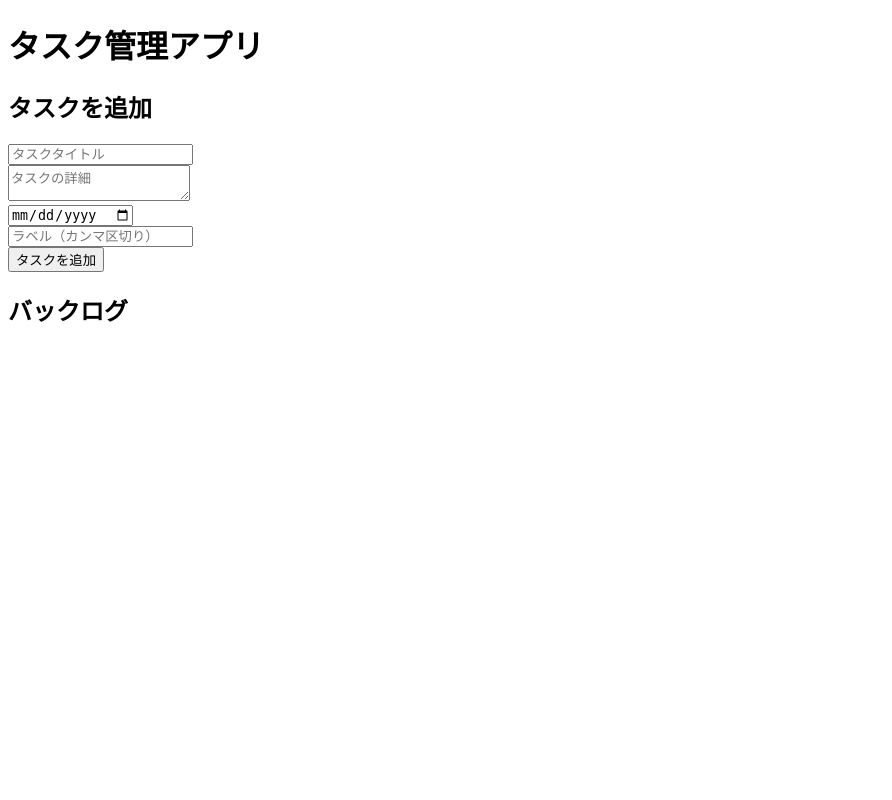
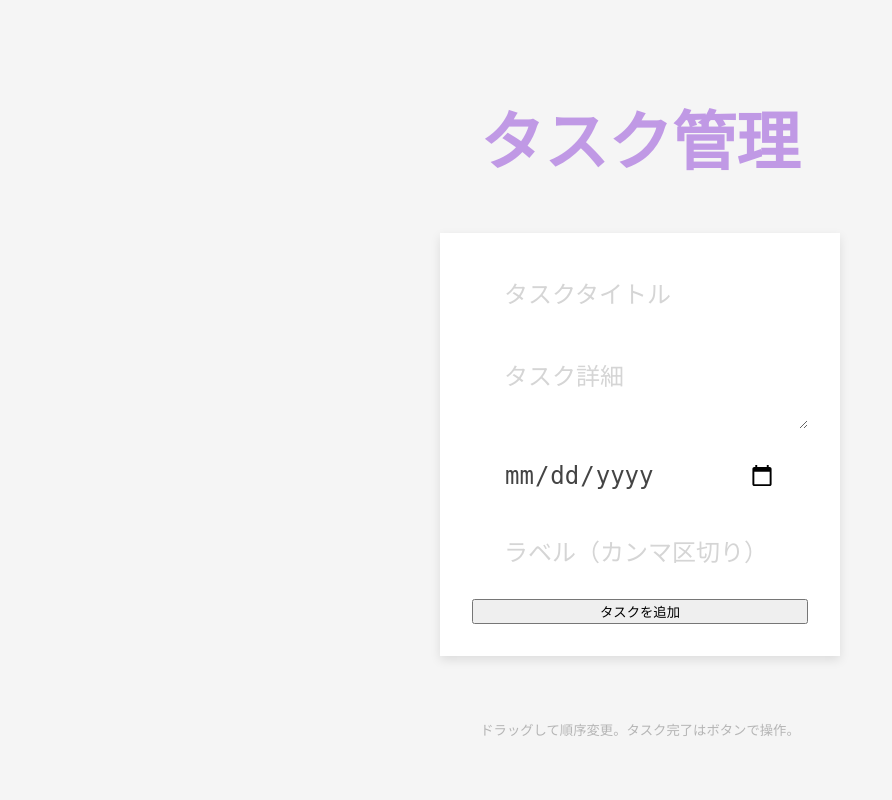
Before and after one commit to Nago-Tech526/TaskManagerWebApp, a Flask app: page / in a window 1280 px wide. Shown: the whole page, without its empty margins (0-892 px from the left). Run offline with Flask 3, Linux system fonts and the light colour scheme.

Commit message:
20250311_デザイン更新

```diff
--- /dev/null
+++ b/static/script.js
@@ -0,0 +1,130 @@
+document.addEventListener("DOMContentLoaded", () => {
+    const form = document.getElementById('task-form');
+    const titleInput = document.getElementById('title');
+    const detailsInput = document.getElementById('details');
+    const dueDateInput = document.getElementById('due_date');
+    const labelsInput = document.getElementById('labels');
+    const taskList = document.getElementById('task-list');
+
+    // タスク追加フォームの送信処理
+    form.addEventListener('submit', function(e) {
+      e.preventDefault();
+      const title = titleInput.value;
+      const details = detailsInput.value;
+      const due_date = dueDateInput.value;
+      const labels = labelsInput.value.split(',').map(s => s.trim()).filter(s => s);
+
+      if (title) {
+        fetch('/add_task', {
+          method: 'POST',
+          headers: {'Content-Type': 'application/json'},
+          body: JSON.stringify({title, details, due_date, labels})
+        })
+        .then(response => response.json())
+        .then(task => {
+          addTaskToList(task);
+          form.reset();
+        });
+      }
+    });
+
+    // 新規タスクをリストへ追加
+    function addTaskToList(task) {
+      const li = document.createElement('li');
+      li.className = 'task';
+      li.setAttribute('draggable', 'true');
+      li.setAttribute('data-id', task.id);
+      li.innerHTML = `<strong>${task.title}</strong><br>
+                      詳細: ${task.details}<br>
+                      期限: ${task.due_date}<br>
+                      ラベル: ${task.labels.join(', ')}<br>
+                      状態: 未完了<br>
+                      <button onclick="completeTask(${task.id})">完了にする</button>`;
+      taskList.appendChild(li);
+      addDnDHandlers(li);
+    }
+
+    // ドラッグ＆ドロップの処理
+    let dragSrcEl = null;
+
+    function handleDragStart(e) {
+      dragSrcEl = this;
+      e.dataTransfer.effectAllowed = 'move';
+      e.dataTransfer.setData('text/html', this.outerHTML);
+      this.classList.add('dragElem');
+    }
+
+    function handleDragOver(e) {
+      if (e.preventDefault) e.preventDefault();
+      e.dataTransfer.dropEffect = 'move';
+      return false;
+    }
+
+    function handleDragEnter(e) {
+      this.classList.add('over');
+    }
+
+    function handleDragLeave(e) {
+      this.classList.remove('over');
+    }
+
+    function handleDrop(e) {
+      if (e.stopPropagation) e.stopPropagation();
+      if (dragSrcEl !== this) {
+        dragSrcEl.parentNode.removeChild(dragSrcEl);
+        const dropHTML = e.dataTransfer.getData('text/html');
+        this.insertAdjacentHTML('beforebegin', dropHTML);
+        const dropElem = this.previousSibling;
+        addDnDHandlers(dropElem);
+        updateOrder();
+      }
+      this.classList.remove('over');
+      return false;
+    }
+
+    function handleDragEnd(e) {
+      this.classList.remove('over');
+    }
+
+    function addDnDHandlers(elem) {
+      elem.addEventListener('dragstart', handleDragStart, false);
+      elem.addEventListener('dragenter', handleDragEnter, false);
+      elem.addEventListener('dragover', handleDragOver, false);
+      elem.addEventListener('dragleave', handleDragLeave, false);
+      elem.addEventListener('drop', handleDrop, false);
+      elem.addEventListener('dragend', handleDragEnd, false);
+    }
+
+    document.querySelectorAll('.task').forEach(function(task) {
+      addDnDHandlers(task);
+    });
+
+    // タスクの順序変更をサーバーに送信
+    function updateOrder() {
+      const tasks = document.querySelectorAll('.task');
+      const order = Array.from(tasks).map(task => parseInt(task.getAttribute('data-id')));
+      fetch('/reorder_tasks', {
+        method: 'POST',
+        headers: {'Content-Type': 'application/json'},
+        body: JSON.stringify({order: order})
+      });
+    }
+  });
+
+  // タスクを完了にする処理（グローバル関数として定義）
+  function completeTask(id) {
+    fetch('/complete_task', {
+      method: 'POST',
+      headers: {'Content-Type': 'application/json'},
+      body: JSON.stringify({id: id})
+    })
+    .then(response => response.json())
+    .then(result => {
+      if (result.result === "success") {
+        const taskElem = document.querySelector(`.task[data-id="${id}"]`);
+        taskElem.classList.add('completed');
+        const btn = taskElem.querySelector('button');
+        btn.disabled = true;
+      }
+    });
+  }
--- /dev/null
+++ b/static/style.css
@@ -0,0 +1,83 @@
+@import url('https://fonts.googleapis.com/css2?family=Poppins:wght@200;400&display=swap');
+
+* {
+  box-sizing: border-box;
+}
+
+body {
+  background-color: #f5f5f5;
+  color: #444;
+  font-family: 'Poppins', sans-serif;
+  display: flex;
+  flex-direction: column;
+  align-items: center;
+  justify-content: center;
+  margin: 0;
+  min-height: 100vh;
+}
+
+h1 {
+  color: rgb(179, 131, 226);
+  font-size: 4rem;
+  text-align: center;
+  opacity: 0.8;
+  margin-top: 2rem;
+}
+
+form {
+  box-shadow: 0 4px 10px rgba(0, 0, 0, 0.1);
+  width: 400px;
+  background-color: #fff;
+  padding: 2rem;
+  margin-bottom: 2rem;
+  display: flex;
+  flex-direction: column;
+}
+
+.input {
+  border: none;
+  color: #444;
+  font-size: 1.5rem;
+  padding: 1rem 2rem;
+  width: 100%;
+  margin-bottom: 1rem;
+}
+
+.input::placeholder {
+  color: #d5d5d5;
+}
+
+.input:focus {
+  outline-color: rgb(179, 131, 226);
+}
+
+.todos {
+  background-color: #fff;
+  padding: 0;
+  margin: 0;
+  width: 400px;
+  list-style-type: none;
+  box-shadow: 0 4px 10px rgba(0, 0, 0, 0.1);
+}
+
+.todos li {
+  border-top: 1px solid #e5e5e5;
+  cursor: move;
+  font-size: 1.5rem;
+  padding: 1rem 2rem;
+}
+
+.todos li:first-child {
+  border-top: none;
+}
+
+.todos li.completed {
+  color: #b6b6b6;
+  text-decoration: line-through;
+}
+
+small {
+  color: #b5b5b5;
+  margin-top: 2rem;
+  text-align: center;
+}
--- a/templates/index.html
+++ b/templates/index.html
@@ -2,48 +2,24 @@
 <html lang="ja">
 <head>
   <meta charset="UTF-8">
+  <meta name="viewport" content="width=device-width, initial-scale=1.0">
+  <!-- 静的ファイルはFlaskのstaticディレクトリに配置 -->
+  <link rel="stylesheet" href="{{ url_for('static', filename='style.css') }}">
   <title>タスク管理アプリ</title>
-  <style>
-    /* バックログのタスク表示用のシンプルなスタイル */
-    .task {
-      border: 1px solid #ccc;
-      padding: 10px;
-      margin: 5px;
-      cursor: move;
-    }
-    .completed {
-      background-color: #d3ffd3;
-      text-decoration: line-through;
-    }
-    #task-list {
-      list-style-type: none;
-      padding: 0;
-    }
-    .over {
-      border: 2px dashed #000;
-    }
-  </style>
 </head>
 <body>
-  <h1>タスク管理アプリ</h1>
-
-  <!-- タスク追加用フォーム -->
-  <div>
-    <h2>タスクを追加</h2>
+  <h1>タスク管理</h1>
   <form id="task-form">
-      <input type="text" id="title" placeholder="タスクタイトル" required><br>
-      <textarea id="details" placeholder="タスクの詳細"></textarea><br>
-      <input type="date" id="due_date"><br>
-      <input type="text" id="labels" placeholder="ラベル（カンマ区切り）"><br>
+    <input type="text" class="input" id="title" placeholder="タスクタイトル" required>
+    <textarea id="details" class="input" placeholder="タスク詳細"></textarea>
+    <input type="date" id="due_date" class="input">
+    <input type="text" id="labels" class="input" placeholder="ラベル（カンマ区切り）">
     <button type="submit">タスクを追加</button>
   </form>
-  </div>
-
-  <!-- バックログ形式のタスクリスト -->
-  <h2>バックログ</h2>
-  <ul id="task-list">
+  <!-- タスク一覧（バックログ形式） -->
+  <ul class="todos" id="task-list">
     {% for task in tasks %}
-      <li class="task" draggable="true" data-id="{{ task.id }}">
+    <li class="task {% if task.completed %}completed{% endif %}" draggable="true" data-id="{{ task.id }}">
       <strong>{{ task.title }}</strong><br>
       詳細: {{ task.details }}<br>
       期限: {{ task.due_date }}<br>
@@ -53,133 +29,7 @@
     </li>
     {% endfor %}
   </ul>
-
-  <script>
-    let dragSrcEl = null;
-
-    // ドラッグ開始
-    function handleDragStart(e) {
-      dragSrcEl = this;
-      e.dataTransfer.effectAllowed = 'move';
-      e.dataTransfer.setData('text/html', this.outerHTML);
-      this.classList.add('dragElem');
-    }
-
-    // ドラッグオーバー時の処理
-    function handleDragOver(e) {
-      if (e.preventDefault) {
-        e.preventDefault();
-      }
-      e.dataTransfer.dropEffect = 'move';
-      return false;
-    }
-
-    function handleDragEnter(e) {
-      this.classList.add('over');
-    }
-
-    function handleDragLeave(e) {
-      this.classList.remove('over');
-    }
-
-    // ドロップ時の処理
-    function handleDrop(e) {
-      if (e.stopPropagation) {
-        e.stopPropagation();
-      }
-      if (dragSrcEl !== this) {
-        // ドラッグ元を削除し、ドロップ先の前に挿入
-        dragSrcEl.parentNode.removeChild(dragSrcEl);
-        let dropHTML = e.dataTransfer.getData('text/html');
-        this.insertAdjacentHTML('beforebegin', dropHTML);
-        let dropElem = this.previousSibling;
-        addDnDHandlers(dropElem);
-        updateOrder();
-      }
-      this.classList.remove('over');
-      return false;
-    }
-
-    function handleDragEnd(e) {
-      this.classList.remove('over');
-    }
-
-    function addDnDHandlers(elem) {
-      elem.addEventListener('dragstart', handleDragStart, false);
-      elem.addEventListener('dragenter', handleDragEnter, false);
-      elem.addEventListener('dragover', handleDragOver, false);
-      elem.addEventListener('dragleave', handleDragLeave, false);
-      elem.addEventListener('drop', handleDrop, false);
-      elem.addEventListener('dragend', handleDragEnd, false);
-    }
-
-    // タスクの順序変更をサーバーに送信
-    function updateOrder() {
-      let tasks = document.querySelectorAll('.task');
-      let order = [];
-      tasks.forEach(function(task) {
-        order.push(parseInt(task.getAttribute('data-id')));
-      });
-      fetch('/reorder_tasks', {
-        method: 'POST',
-        headers: {'Content-Type': 'application/json'},
-        body: JSON.stringify({order: order})
-      });
-    }
-
-    // 既存のタスクにドラッグ＆ドロップハンドラを追加
-    document.querySelectorAll('.task').forEach(function(task) {
-      addDnDHandlers(task);
-    });
-
-    // タスク追加フォームの送信処理
-    document.getElementById('task-form').addEventListener('submit', function(e) {
-      e.preventDefault();
-      let title = document.getElementById('title').value;
-      let details = document.getElementById('details').value;
-      let due_date = document.getElementById('due_date').value;
-      let labels = document.getElementById('labels').value.split(',').map(s => s.trim()).filter(s => s);
-
-      fetch('/add_task', {
-        method: 'POST',
-        headers: {'Content-Type': 'application/json'},
-        body: JSON.stringify({title, details, due_date, labels})
-      })
-      .then(response => response.json())
-      .then(task => {
-        let li = document.createElement('li');
-        li.className = 'task';
-        li.setAttribute('draggable', 'true');
-        li.setAttribute('data-id', task.id);
-        li.innerHTML = `<strong>${task.title}</strong><br>
-                        詳細: ${task.details}<br>
-                        期限: ${task.due_date}<br>
-                        ラベル: ${task.labels.join(', ')}<br>
-                        状態: 未完了<br>
-                        <button onclick="completeTask(${task.id})">完了にする</button>`;
-        document.getElementById('task-list').appendChild(li);
-        addDnDHandlers(li);
-        // フォームのリセット
-        document.getElementById('task-form').reset();
-      });
-    });
-
-    // タスクを完了にする処理
-    function completeTask(id) {
-      fetch('/complete_task', {
-        method: 'POST',
-        headers: {'Content-Type': 'application/json'},
-        body: JSON.stringify({id: id})
-      })
-      .then(response => response.json())
-      .then(result => {
-        if(result.result === "success") {
-          let taskElem = document.querySelector(`.task[data-id="${id}"]`);
-          taskElem.classList.add('completed');
-          taskElem.querySelector('button').disabled = true;
-        }
-      });
-    }
-  </script>
+  <small>ドラッグして順序変更。タスク完了はボタンで操作。</small>
+  <script src="{{ url_for('static', filename='script.js') }}"></script>
 </body>
 </html>
```
Also changed, not shown: 1 other file. Lines whose indentation alone changed are shown as unchanged.
